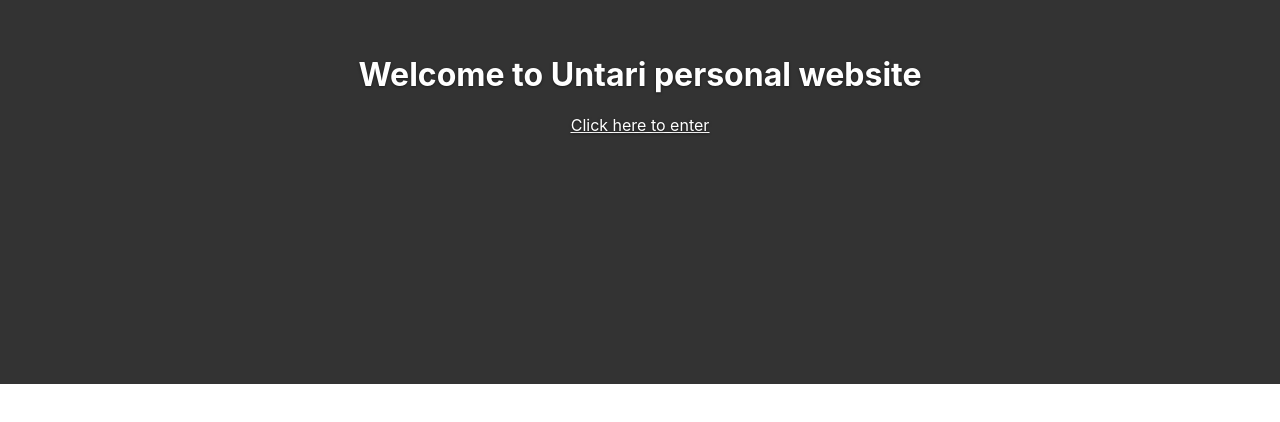
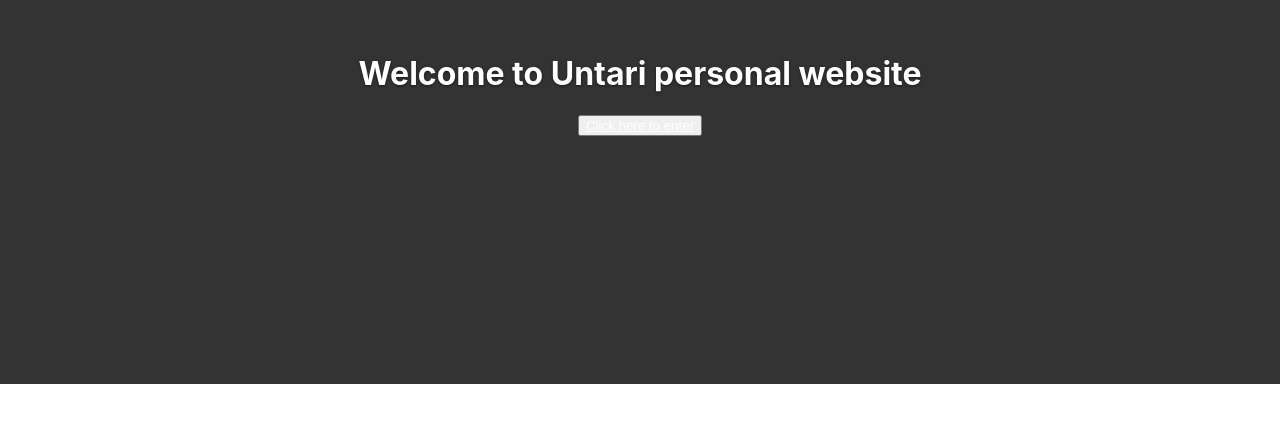
Before and after one commit to marcoag/untari, a React (Create React App) app: page / in a window 1280 px wide. Shown: the part 216-638 px from the top of the page. Built offline with nearby package versions, Linux system fonts and the light colour scheme.

Commit message:
fixed warning

```diff
--- a/src/App.js
+++ b/src/App.js
@@ -12,7 +12,7 @@ class App extends Component {
     return (
         <React.Fragment>
                 <BrowserRouter>
-                   <div class="bg-image">
+                   <div>
                        <Switch>
                             <Route exact path="/" component={Main} />
                             <Route path="/home" component={Home} />
--- a/src/Components/Home.js
+++ b/src/Components/Home.js
@@ -1,6 +1,5 @@
 import React from 'react';
-import { NavLink, Link } from 'react-router-dom'
-import { Nav, Navbar } from 'reactstrap';
+import { NavLink } from 'react-router-dom'
 
 const Home = () => {
     return (
--- a/src/Components/Main.js
+++ b/src/Components/Main.js
@@ -1,9 +1,5 @@
 import React from 'react';
-import { Switch, Route, Link, NavLink } from 'react-router-dom';
-import Home from './Home';
-import About from './About';
-import Contact from './Contact';
-
+import {  NavLink } from 'react-router-dom';
 
 const Main = () => {
     return(
@@ -12,7 +8,7 @@ const Main = () => {
                <div className="site-wrapper-inner">
                 <div className="inner cover">
                 <h1 className="inner-heading">Welcome to Untari personal website</h1>
-                <a href="#" class="btn btn-info" role="button"><NavLink to="Home">Click here to enter</NavLink></a>
+                <button type="button" className="btn btn-info"><NavLink to="Home">Click here to enter</NavLink></button>
                 </div>
               </div>
             </div>
--- a/src/index.js
+++ b/src/index.js
@@ -3,12 +3,10 @@ import ReactDOM from 'react-dom';
 import './index.css';
 import App from './App';
 import { BrowserRouter as Router } from 'react-router-dom';
-import Home from './Components/Home';
-import Main from './Components/Main';
 import * as serviceWorker from './serviceWorker';
 
 ReactDOM.render(
-  <Router basename={process.env.PUBLIC_URL}>
+  <Router basename={process.env.Home_URL}>
     <App />
   </Router>,
   document.getElementById('root')
```
Also changed, not shown: 12 other files (tests, documents, lock files or other folders). Lines whose indentation alone changed are shown as unchanged.
